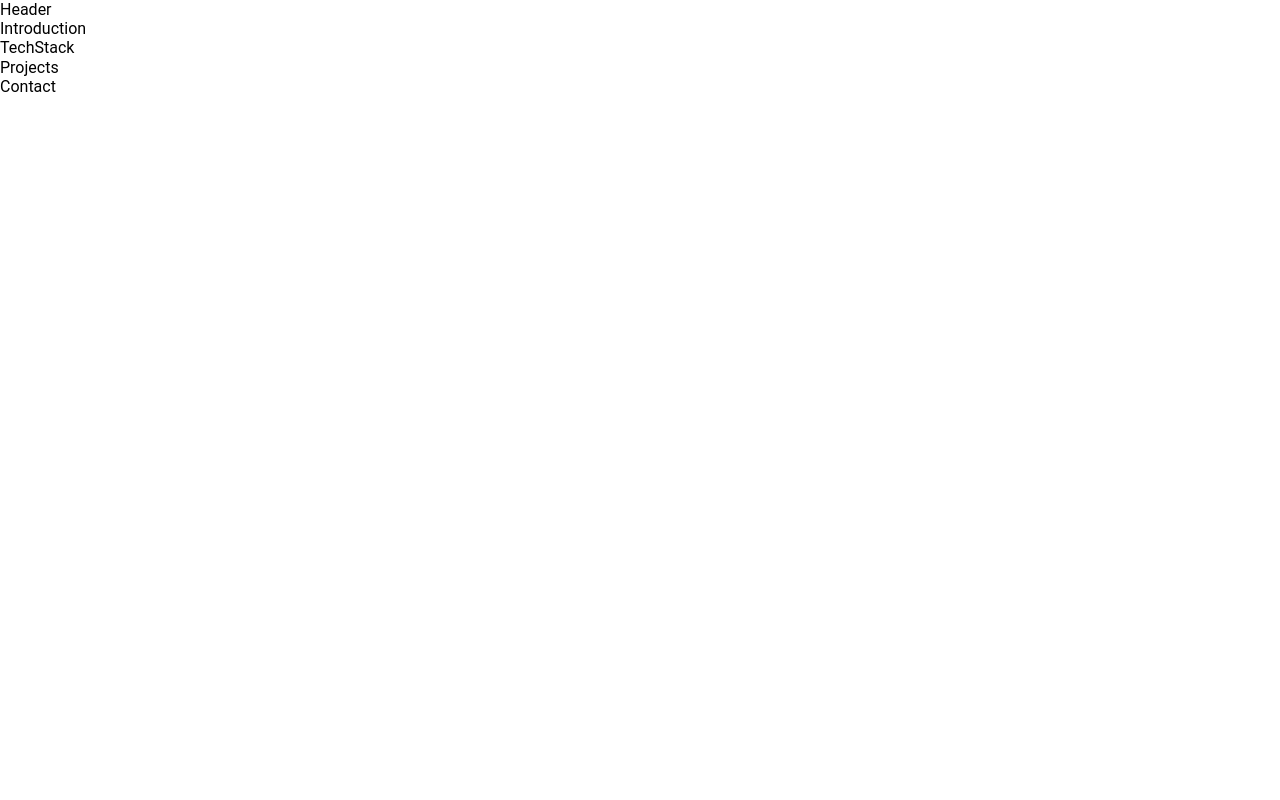
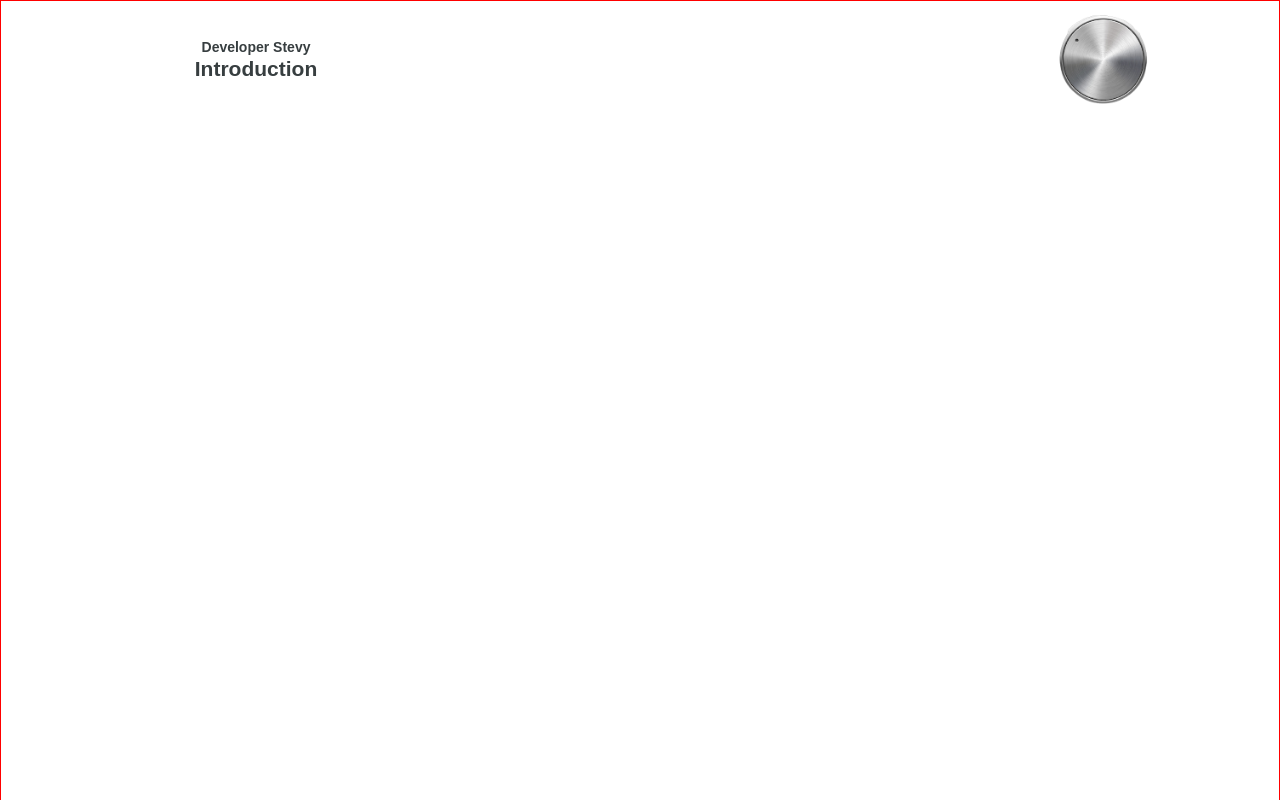
Before and after one commit to hyunjaesung/stevy-portplio-page, a website built with webpack: page src/template.html in a window 1280 px wide. Shown: the top 800 px of the page. Built offline with nearby package versions, Linux system fonts and the light colour scheme; a web font is replaced by a local one.

Commit message:
헤더작업

```diff
--- a/config/webpack.dev.js
+++ b/config/webpack.dev.js
@@ -1,14 +1,14 @@
-const webpack = require('webpack')
-const { merge } = require('webpack-merge')
-const common = require('./webpack.common.js')
-const paths = require('./paths')
+const webpack = require("webpack");
+const { merge } = require("webpack-merge");
+const common = require("./webpack.common.js");
+const paths = require("./paths");
 
 module.exports = merge(common, {
   // Set the mode to development or production
-  mode: 'development',
+  mode: "development",
 
   // Control how source maps are generated
-  devtool: 'inline-source-map',
+  devtool: "inline-source-map",
 
   // Spin up a server for quick development
   devServer: {
@@ -26,17 +26,19 @@ module.exports = merge(common, {
       {
         test: /\.(scss|css)$/,
         use: [
-          'style-loader',
-          {loader: 'css-loader', options: {sourceMap: true, importLoaders: 1, modules: true }},
-          {loader: 'postcss-loader', options: {sourceMap: true}},
-          {loader: 'sass-loader', options: {sourceMap: true}},
+          "style-loader",
+          {
+            loader: "css-loader",
+          },
+          { loader: "postcss-loader" },
+          { loader: "sass-loader" },
         ],
       },
-    ]
+    ],
   },
 
   plugins: [
     // Only update what has changed on hot reload
     new webpack.HotModuleReplacementPlugin(),
   ],
-})
+});
--- a/src/index.js
+++ b/src/index.js
@@ -1,4 +1,5 @@
 import "./styles/default.scss";
+import "./styles/index.scss";
 import Dom from "./js/controllers/Dom";
 import Container from "./js/components/Container";
 import Header from "./js/components/Header";
--- a/src/js/components/Contact.js
+++ b/src/js/components/Contact.js
@@ -1,6 +1,9 @@
 import Dom from "../controllers/Dom";
 
-let _state = {};
+let _state = {
+  title: "Contact",
+  scrollHeight: 4 * window.innerHeight,
+};
 let _dom = null;
 
 const template = () => `
@@ -24,6 +27,18 @@ const Contact = {
     }
 
     Dom.print(_dom, template());
+    Contact._afterRender();
+  },
+  set state(obj) {
+    _state = {
+      ...obj,
+    };
+  },
+  get state() {
+    return _state;
+  },
+  _afterRender() {
+    _dom.style.height = _state.scrollHeight + "px";
   },
   IOHandler() {},
 };
--- a/src/js/components/Container.js
+++ b/src/js/components/Container.js
@@ -1,9 +1,33 @@
 import Dom from "../controllers/Dom";
+import Header from "./Header";
 
 let _children = [];
 let _dom = null;
 
-export default {
+const calcRatio = () => {};
+
+const getCurrentDomIdx = (children) => {
+  let totalScrollHeight = 0;
+  let currentScene = 0;
+  const yOffset = window.pageYOffset;
+  for (let i = 1; i < children.length; i++) {
+    if (children[i].state.scrollHeight) {
+      totalScrollHeight += children[i].state.scrollHeight;
+    }
+    if (totalScrollHeight >= yOffset) {
+      currentScene = i;
+      break;
+    }
+  }
+  return currentScene;
+};
+
+const scrollHandler = () => {
+  const curIdx = getCurrentDomIdx(_children);
+  Header.scrollHandler({ title: _children[curIdx].state.title });
+};
+
+const Container = {
   init(...children) {
     window.addEventListener("DOMContentLoaded", this.render);
     _children = [...children];
@@ -21,8 +45,18 @@ export default {
         return acc;
       }, "")}`
     );
+
     _children.forEach((child) => {
       child.render();
     });
+
+    Container._afterRender();
+  },
+
+  _afterRender() {
+    scrollHandler();
+    window.addEventListener("scroll", scrollHandler);
   },
 };
+
+export default Container;
--- a/src/js/components/Header.js
+++ b/src/js/components/Header.js
@@ -1,10 +1,20 @@
 import Dom from "../controllers/Dom";
+import dialSrc from "../../images/volume_dial.png";
 
-let _state = {};
+const dial = document.createElement("img");
+dial.src = dialSrc;
+
+let _state = {
+  panelTitle: "",
+};
 let _dom = null;
 
-const template = () => `
-    <span>Header</span>
+const template = ({ panelTitle }) => `
+    <div class="panel_container">
+      <div class="panel_info_1">Developer Stevy</div>
+      <div class="panel_info_2">${panelTitle}</div>
+    </div>
+    <div class="img_container"></div>
 `;
 
 const Header = {
@@ -18,14 +28,31 @@ const Header = {
   }, // 렌더전에 state에 값 넣거나 할때
 
   render() {
-    console.log("header");
     if (_dom === null) {
       _dom = document.querySelector("#header");
       if (!_dom) throw new Error("Root component is needed for rendering");
     }
-    Dom.print(_dom, template());
+
+    Dom.print(_dom, template(_state));
+    this._afterRender();
   },
-  IOHandler() {},
+
+  set state(obj) {
+    _state = {
+      ...obj,
+    };
+  },
+  get state() {
+    return _state;
+  },
+  _afterRender() {
+    document.querySelector("#header .img_container").appendChild(dial);
+  },
+  scrollHandler({ title }) {
+    if (title !== _state.panelTitle) {
+      _dom.querySelector(".panel_info_2").innerHTML = title;
+    }
+  },
 };
 
 export default Header;
--- a/src/js/components/Introduction.js
+++ b/src/js/components/Introduction.js
@@ -1,9 +1,12 @@
 import Dom from "../controllers/Dom";
 
-let _state = {};
+let _state = {
+  title: "Introduction",
+  scrollHeight: 4 * window.innerHeight,
+};
 let _dom = null;
 
-const template = () => `
+const template = ({ scrollHeight }) => `
     <span>Introduction</span>
 `;
 
@@ -22,8 +25,19 @@ const Introduction = {
       _dom = document.querySelector("#introduction");
       if (!_dom) throw new Error("Root component is needed for rendering");
     }
-
-    Dom.print(_dom, template());
+    Dom.print(_dom, template({ ..._state }));
+    Introduction._afterRender();
+  },
+  set state(obj) {
+    _state = {
+      ...obj,
+    };
+  },
+  get state() {
+    return _state;
+  },
+  _afterRender() {
+    _dom.style.height = _state.scrollHeight + "px";
   },
   IOHandler() {},
 };
--- a/src/js/components/Projects.js
+++ b/src/js/components/Projects.js
@@ -1,5 +1,8 @@
 import Dom from "../controllers/Dom";
-let _state = {};
+let _state = {
+  title: "Project",
+  scrollHeight: 4 * window.innerHeight,
+};
 let _dom = null;
 
 const template = () => `
@@ -23,6 +26,18 @@ const Projects = {
     }
 
     Dom.print(_dom, template());
+    Projects._afterRender();
+  },
+  set state(obj) {
+    _state = {
+      ...obj,
+    };
+  },
+  get state() {
+    return _state;
+  },
+  _afterRender() {
+    _dom.style.height = _state.scrollHeight + "px";
   },
   IOHandler() {},
 };
--- a/src/js/components/TechStack.js
+++ b/src/js/components/TechStack.js
@@ -1,6 +1,9 @@
 import Dom from "../controllers/Dom";
 
-let _state = {};
+let _state = {
+  title: "Tech",
+  scrollHeight: 4 * window.innerHeight,
+};
 let _dom = null;
 
 const template = () => `
@@ -24,6 +27,18 @@ const TechStack = {
     }
 
     Dom.print(_dom, template());
+    TechStack._afterRender();
+  },
+  set state(obj) {
+    _state = {
+      ...obj,
+    };
+  },
+  get state() {
+    return _state;
+  },
+  _afterRender() {
+    _dom.style.height = _state.scrollHeight + "px";
   },
   IOHandler() {},
 };
--- /dev/null
+++ b/src/styles/index.scss
@@ -0,0 +1,87 @@
+@charset 'utf-8';
+
+html {
+  font-family: "Noto Sans KR", sans-serif;
+  font-size: 14px;
+}
+
+.nav {
+  display: flex;
+  background-color: #ecf0f1;
+  box-shadow: -1px 2px 5px grey;
+  opacity: 0.95;
+  justify-content: space-between;
+  align-items: center;
+  position: fixed;
+  width: 100%;
+  height: 11vh;
+  .panel_container {
+    font-family: "Gugi", sans-serif;
+    color: #2d3436;
+    opacity: 1;
+    font-weight: bold;
+    display: flex;
+    width: 50vw;
+    flex-direction: column;
+    justify-content: space-around;
+    align-items: center;
+    border-radius: 1em;
+    // background-color: #dfe6e9;
+    padding: 1em;
+    margin: 1.3em;
+    // border: 3px solid #0984e3;
+    // box-shadow: -2px 3px 3px grey;
+    .panel_info_1 {
+      font-size: 0.8rem;
+    }
+    .panel_info_2 {
+      font-size: 1.2rem;
+    }
+  }
+  .img_container {
+    width: 18vw;
+    margin: 1.3em;
+    cursor: pointer;
+  }
+}
+
+.content {
+  text-align: center;
+  margin: 0 auto;
+  display: flex;
+  justify-content: center;
+  align-items: center;
+  border: 1px solid red;
+  width: 100%;
+  // height: 100vh;
+}
+
+@media (min-width: 1024px) {
+  .nav {
+    height: 120px;
+    background-color: transparent;
+    box-shadow: none;
+    .panel_container {
+      width: 20vw;
+      margin-left: 10vw;
+      margin-right: 50vw;
+      .panel_info_1 {
+        font-size: 1rem;
+      }
+      .panel_info_2 {
+        font-size: 1.5rem;
+      }
+    }
+    .img_container {
+      width: 10vw;
+      height: 100px;
+      margin: 0px;
+      margin-right: 10vw;
+      display: flex;
+      justify-content: flex-end;
+      img {
+        height: 100px;
+      }
+    }
+  }
+}
--- a/src/template.html
+++ b/src/template.html
@@ -4,7 +4,10 @@
     <meta charset="utf-8" />
     <meta name="viewport" content="width=device-width, initial-scale=1.0" />
     <meta http-equiv="x-ua-compatible" content="ie=edge" />
-
+    <link
+      href="https://fonts.googleapis.com/css2?family=Noto+Sans+KR:wght@400;900&family=Gugi&display=swap"
+      rel="stylesheet"
+    />
     <title><%= htmlWebpackPlugin.options.title %></title>
   </head>
 
```
Also changed, not shown: src/images/volume_dial.png (added), 3 other files.
